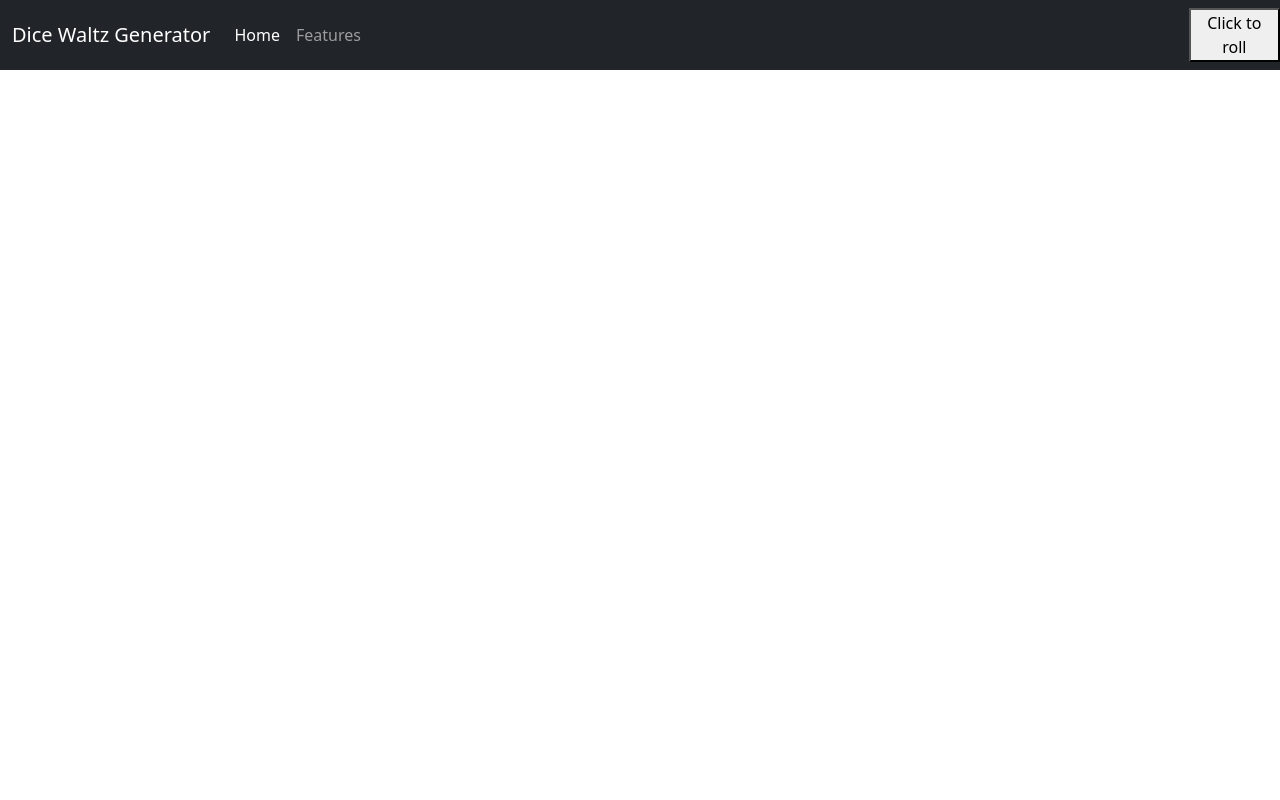
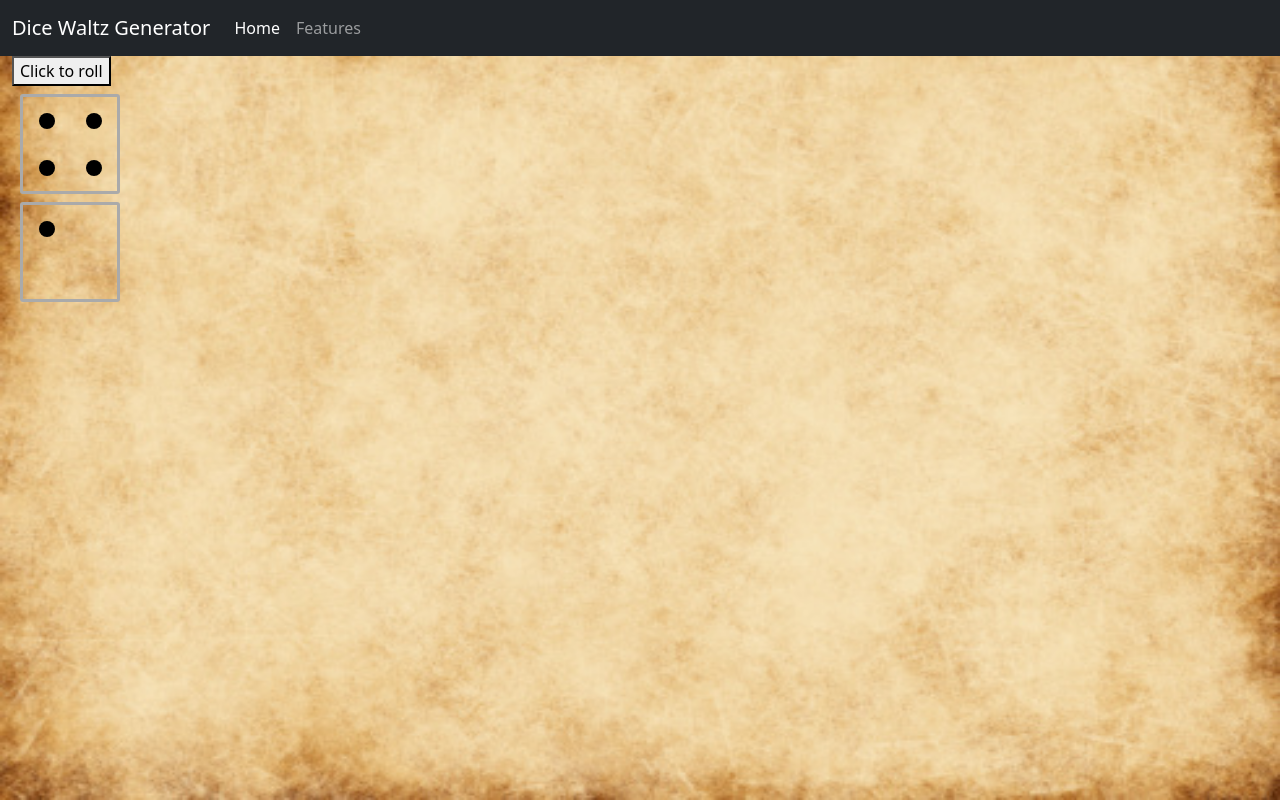
Before and after one commit to briennecole/Dice-Waltz-Project, a plain HTML site: page waltz.html in a window 1280 px wide. Both pictures are taken after a click on the button "Click to roll". Drawn offline with nearby package versions, Linux system fonts and the light colour scheme.

Commit message:
updated website framework, added images, added die

```diff
--- a/static/css/style.css
+++ b/static/css/style.css
@@ -1,3 +1,15 @@
+body{
+    background-image: url('../images/parchmentpaper.jpg');
+ background-repeat: no-repeat;
+ background-attachment: fixed;
+ background-size: 100% 100%;
+}
+.bg-image{
+  background-size: cover;
+  background-attachment:fixed;
+  height: 100%;
+}
+
 /* added from stackoverflow */
 .dice {
   position: relative;
--- a/static/js/static.js
+++ b/static/js/static.js
@@ -1,17 +1,21 @@
 // added from stackoverflow
 // https://stackoverflow.com/questions/52540974/show-dice-element-corresponding-to-random-number-generated-on-click
-function roll() {
-  var die = Math.floor(Math.random() * 6) + 1;
-  $('#die').removeAttr('class').addClass('die' + die);
-}
 $('#roll').click(() => {
   let num = Math.floor(Math.random() * 6) + 1;
+  let num2= Math.floor(Math.random() * 6) + 1;
   let cls = 'odd-'
   if (num % 2 === 0) {
     cls = 'even-'
+  }
+  if (num2 % 2 === 0) {
+      cls= 'even-'
   }
   $('#die').empty();
   for (let i = 1; i <= num; i++) {
     $('#die').append('<div class="dot ' + cls + i + '"></div>');
   }
+  $('#die2').empty();
+  for (let i = 1; i <= num2; i++) {
+    $('#die2').append('<div class="dot ' + cls + i + '"></div>');
+  }
 });
--- a/waltz.html
+++ b/waltz.html
@@ -3,15 +3,14 @@
     <head>
         <meta charset="utf-8">
         <link href="https://cdn.jsdelivr.net/npm/bootstrap@5.0.1/dist/css/bootstrap.min.css" rel="stylesheet" integrity="sha384-+0n0xVW2eSR5OomGNYDnhzAbDsOXxcvSN1TPprVMTNDbiYZCxYbOOl7+AMvyTG2x" crossorigin="anonymous">
+        <!-- Our CSS -->
+        <link rel="stylesheet" type="text/css" href="static/css/style.css">
+        <link rel="shortcut icon" href="static/images/favicon.ico">
     </head>
     <body>
-        <nav class="navbar navbar-expand-lg navbar-dark bg-dark">
+<nav class="navbar navbar-expand-lg navbar-dark bg-dark">
   <div class="container-fluid">
     <a class="navbar-brand" href="./">Dice Waltz Generator</a>
-    <button class="navbar-toggler" type="button" data-bs-toggle="collapse" data-bs-target="#navbarColor02" aria-controls="navbarColor02" aria-expanded="false" aria-label="Toggle navigation">
-      <span class="navbar-toggler-icon"></span>
-    </button>
-
     <div class="collapse navbar-collapse" id="navbarColor02">
       <ul class="navbar-nav me-auto">
         <li class="nav-item">
@@ -27,14 +26,19 @@
 
     </div>
   </div>
-  <!-- added from stackoverflow -->
-  <div>
-  <button id="roll" type="button">Click to roll</button>
-  <div id="die" class="dice">
-  </div>
+</nav>
+
+<div class="container-fluid">
+    <div class="bg-image">
+        <!-- added from stackoverflow -->
+        <button id="roll" type="button">Click to roll</button>
+        <div id="die" class="dice">
+        </div>
+        <div id="die2" class="dice">
+        </div>
+    </div>
 </div>
-
 <script src="https://ajax.googleapis.com/ajax/libs/jquery/2.1.1/jquery.min.js"></script>
-</nav>
+<script type="text/javascript" src="static/js/static.js"></script>
     </body>
 </html>
```
Also changed, not shown: notes.txt (added), static/images/favicon.ico (added), static/images/musicstaff.png (added), static/images/parchmentpaper.jpg (added).
